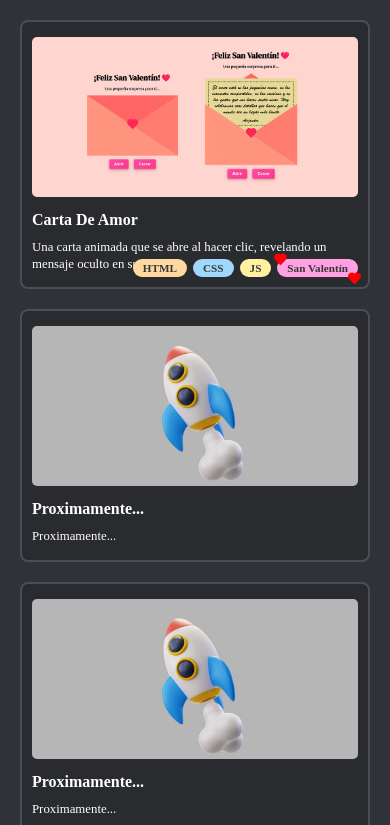
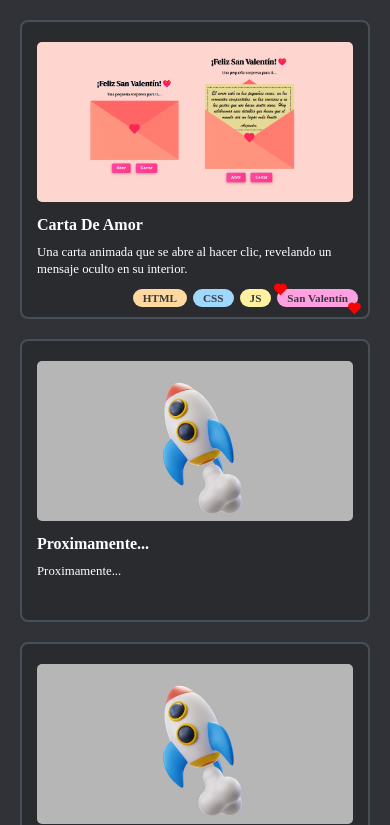
Before and after one commit to Lualmara-5/Proyectos, a plain HTML site: page DevBy_Lualmara/index.html in a window 390 px wide. Shown: the top 825 px of the page. Drawn offline with nearby package versions, Linux system fonts and the light colour scheme; a web font is replaced by a local one.

Commit message:
mobile.css

```diff
--- a/DevBy_Lualmara/css/mobile.css
+++ b/DevBy_Lualmara/css/mobile.css
@@ -24,7 +24,7 @@
   }
 
   .box {
-    padding: 15px 10px;
+    padding: 20px 15px 40px;
   }
 
   .box img {
```
